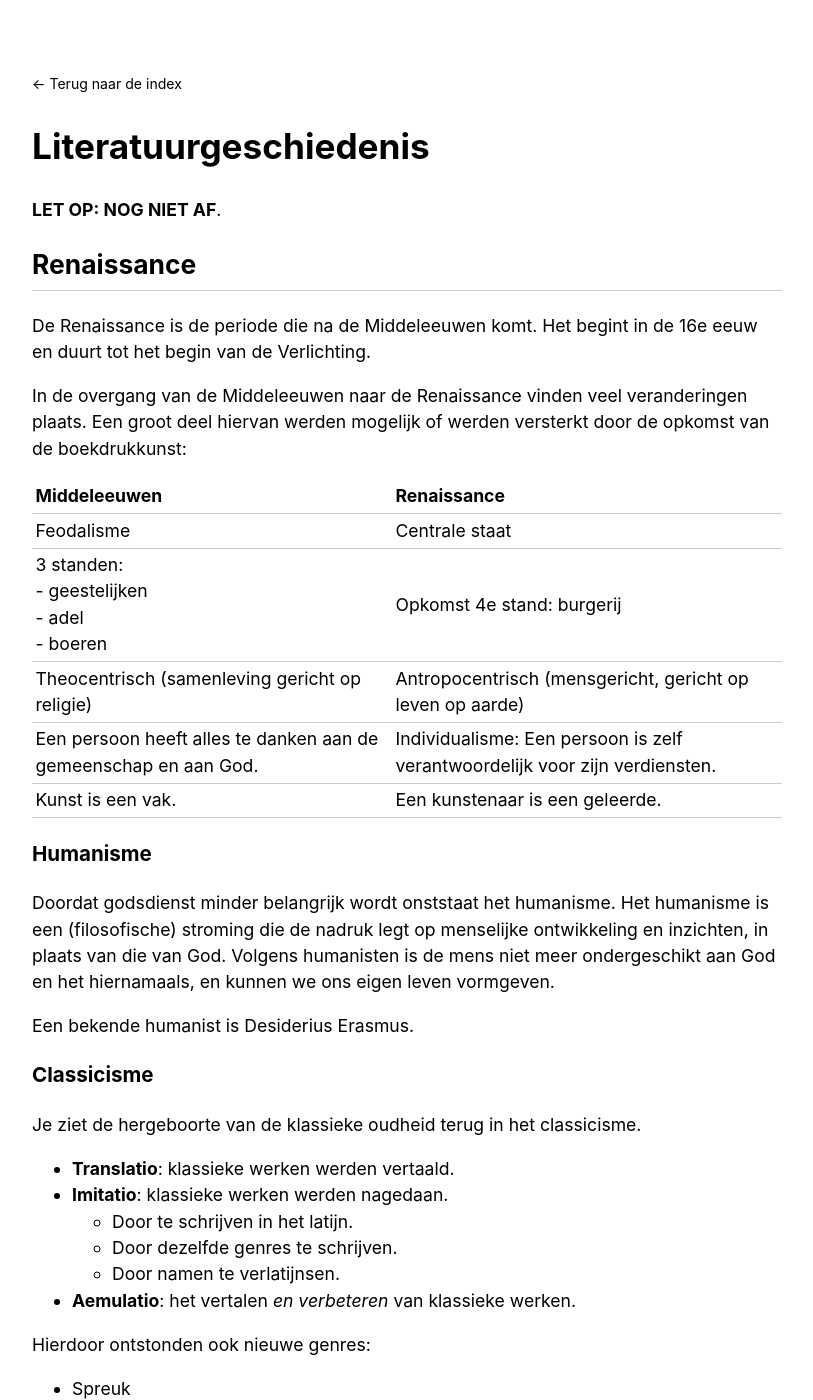
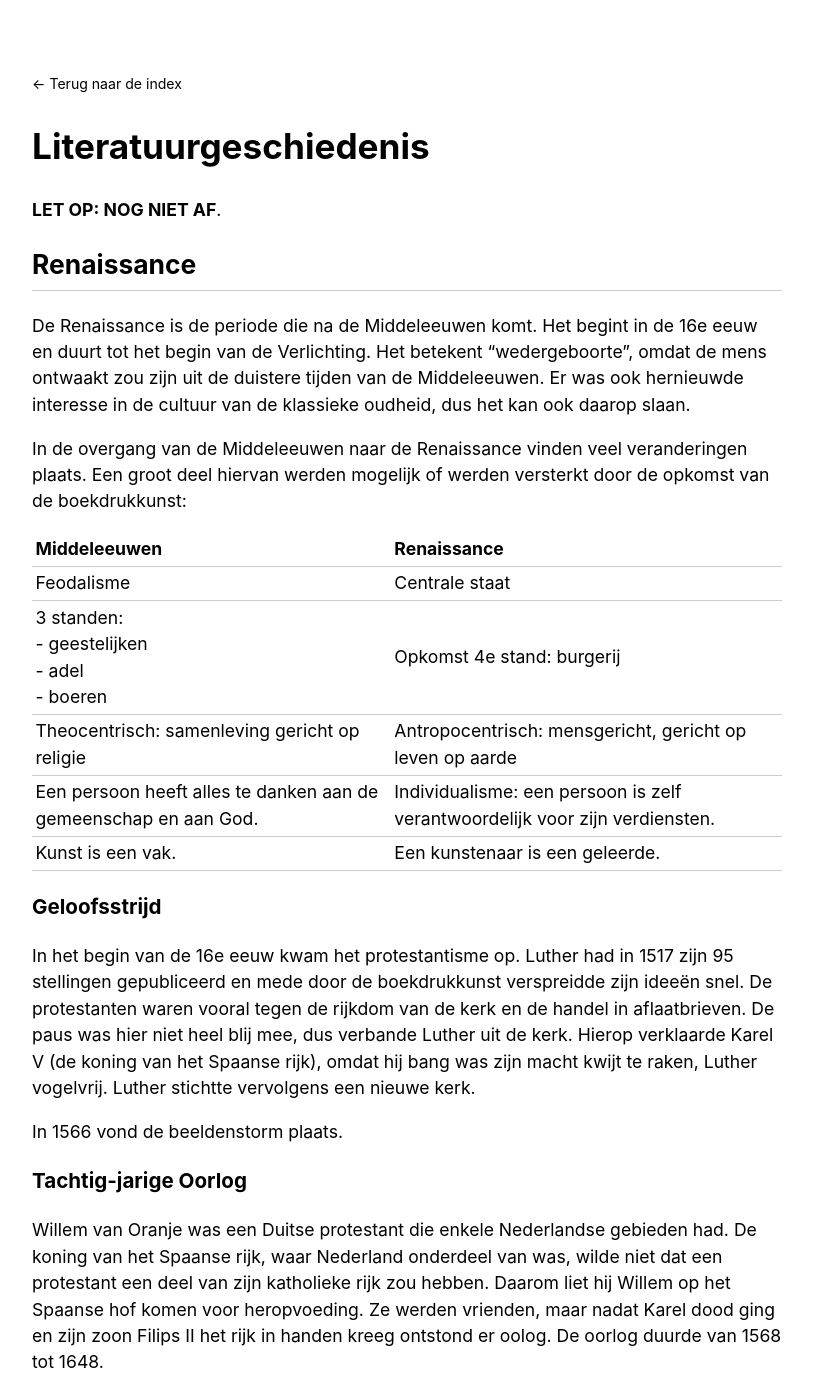
Before and after one commit to RobinBoers/school.geheimesite.nl, a Jekyll site: the page built from 5VWO/TW3/Nederlands.md, in a window 1280 px wide and 1400 px high. Shown: the whole window, without its empty margins (233-1046 px from the left). Built offline with Jekyll 4.4.1, drawn with Linux system fonts in a browser that asks for light colours; our own code applies the rules of GitHub Pages for plain Markdown files; some of the changed text lies outside the part shown.

Commit message:
Add stuff

```diff
--- a/5VWO/TW3/Nederlands.md
+++ b/5VWO/TW3/Nederlands.md
@@ -6,7 +6,7 @@
 
 ## Renaissance
 
-De Renaissance is de periode die na de Middeleeuwen komt. Het begint in de 16e eeuw en duurt tot het begin van de Verlichting.
+De Renaissance is de periode die na de Middeleeuwen komt. Het begint in de 16e eeuw en duurt tot het begin van de Verlichting. Het betekent "wedergeboorte", omdat de mens ontwaakt zou zijn uit de duistere tijden van de Middeleeuwen. Er was ook hernieuwde interesse in de cultuur van de klassieke oudheid, dus het kan ook daarop slaan.
 
 In de overgang van de Middeleeuwen naar de Renaissance vinden veel veranderingen plaats. Een groot deel hiervan werden mogelijk of werden versterkt door de opkomst van de boekdrukkunst:
 
@@ -14,13 +14,25 @@
 | ---------------------------------------------------------------- | --------------------------------------------------------------------------- |
 | Feodalisme                                                       | Centrale staat                                                              |
 | 3 standen:<br>- geestelijken<br>- adel<br>- boeren               | Opkomst 4e stand: burgerij                                                  |
-| Theocentrisch (samenleving gericht op religie)                   | Antropocentrisch (mensgericht, gericht op leven op aarde)                   |
-| Een persoon heeft alles te danken aan de gemeenschap en aan God. | Individualisme: Een persoon is zelf verantwoordelijk voor zijn verdiensten. |
+| Theocentrisch: samenleving gericht op religie                    | Antropocentrisch: mensgericht, gericht op leven op aarde                    |
+| Een persoon heeft alles te danken aan de gemeenschap en aan God. | Individualisme: een persoon is zelf verantwoordelijk voor zijn verdiensten. |
 | Kunst is een vak.                                                | Een kunstenaar is een geleerde.                                             |
+
+### Geloofsstrijd
+
+In het begin van de 16e eeuw kwam het protestantisme op. Luther had in 1517 zijn 95 stellingen gepubliceerd en mede door de boekdrukkunst verspreidde zijn ideeën snel. De protestanten waren vooral tegen de rijkdom van de kerk en de handel in aflaatbrieven. De paus was hier niet heel blij mee, dus verbande Luther uit de kerk. Hierop verklaarde Karel V (de koning van het Spaanse rijk), omdat hij bang was zijn macht kwijt te raken, Luther vogelvrij. Luther stichtte vervolgens een nieuwe kerk.
+
+In 1566 vond de beeldenstorm plaats.
+
+### Tachtig-jarige Oorlog
+
+Willem van Oranje was een Duitse protestant die enkele Nederlandse gebieden had. De koning van het Spaanse rijk, waar Nederland onderdeel van was, wilde niet dat een protestant een deel van zijn katholieke rijk zou hebben. Daarom liet hij Willem op het Spaanse hof komen voor heropvoeding. Ze werden vrienden, maar nadat Karel dood ging en zijn zoon Filips II het rijk in handen kreeg ontstond er oolog. De oorlog duurde van 1568 tot 1648.
 
 ### Humanisme
 
 Doordat godsdienst minder belangrijk wordt onststaat het humanisme. Het humanisme is een (filosofische) stroming die de nadruk legt op menselijke ontwikkeling en inzichten, in plaats van die van God. Volgens humanisten is de mens niet meer ondergeschikt aan God en het hiernamaals, en kunnen we ons eigen leven vormgeven.
+
+Het ideaal was de _homo universalis_: een alleskunner en -weter.
 
 Een bekende humanist is Desiderius Erasmus.
 
@@ -49,26 +62,36 @@
 
 ### Taal
 
-In deze periode was Frans de (wereldwijde) voertaal, zoals Engels dat nu is. Er werden veel Franse woorden gebruikt in het Nederlands. Maar er was ook taalpurisme: mensen vonden dat het gebruik van Frans voor minder eenheid binnen de Nederlandse bevolking zorgde. Daarom was er ook taalzuivering: woorden uit andere talen werden vervangen door neologismes.
+In deze periode was Frans de (wereldwijde) voertaal, zoals Engels dat nu is. Er werden veel Franse woorden gebruikt in het Nederlands. Maar er was ook taalpurisme: mensen vonden dat het gebruik van Frans voor minder eenheid binnen de Nederlandse bevolking zorgde (en dat is niet handig in een periode met veel oorlog). Daarom was er ook taalzuivering: woorden uit andere talen werden vervangen door neologismes.
 
 ### Gouden Eeuw
 
 De Gouden Eeuw is een periode die van de 16e tot het einde van de 17e eeuw duurde. In deze periode vergaarde Nederland (specifiek Holland en Zeeland) enorm veel rijkdommen met haar wereldreizen, handel en slavenarbeid.
 
-Amsterdam werd een migrantenstad:
+Deze periode was niet alleen goed voor de economie, maar ook voor kunst, cultuur en literatuur. Er waren namelijk veel rijke burgers met teveel geld en tijd.
+
+\\[\text{tijd} + \text{geld} = \text{cultuur} :)\\]
+
+Amsterdam was een migrantenstad:
 
 - Er waren veel vluchtelingen:
   - Geleerden, schrijvers en kunstenaars kwamen naar Amsterdam omdat ze daar niet voor hun ideeën vervolgd werden.
   - Nederland had godsdienstvrijheid, waardoor veel protestanten hierheen vluchtten.
   - Oorlogsvluchtelingen uit andere delen van Europa.
-- Werk:
+- En arbeidsmigranten:
   - Zeelieden, soldaten en andere werknemers voor de VOC.
   - Seizoensarbeiders.
+  - Duitsers die een ambacht wilde leren.
 
-De Gouden Eeuw duurde tot het rampjaar in 1672. In dat jaar kreeg Nederland ruzie met Engeland, en helaas verloren ze die oorlog.
+De Gouden Eeuw duurde tot het rampjaar in 1672. In dat jaar kreeg Nederland ruzie met Engeland, en helaas verloren we die oorlog.
 
-### Tachtig-jarige Oorlog
+<details>
+  <summary>Vragen</summary>
 
-De Tachtig-jarige Oorlog is een conflict tussen Willem van Oranje (protestant) en koning van Spanje, Filips II (katholiek). De oorlog duurde van 1568 tot 1648.
+  <ul>
+    <li>Hoe kan er godsdienstvrijheid zijn als er ook een geloofsstijg is?</li>
+    <li>Aan de ene kant zie ik allemaal dingen die minder geloof duiden (humanisme, wetenschap, classicisme), maar is er toch nog steeds overal protestantisme?</li>
+  </ul>
+</details>
 
 ## Verlichting
```
Also changed, not shown: other parts of 5VWO/TW3/Nederlands.md (+1 -0 lines).
